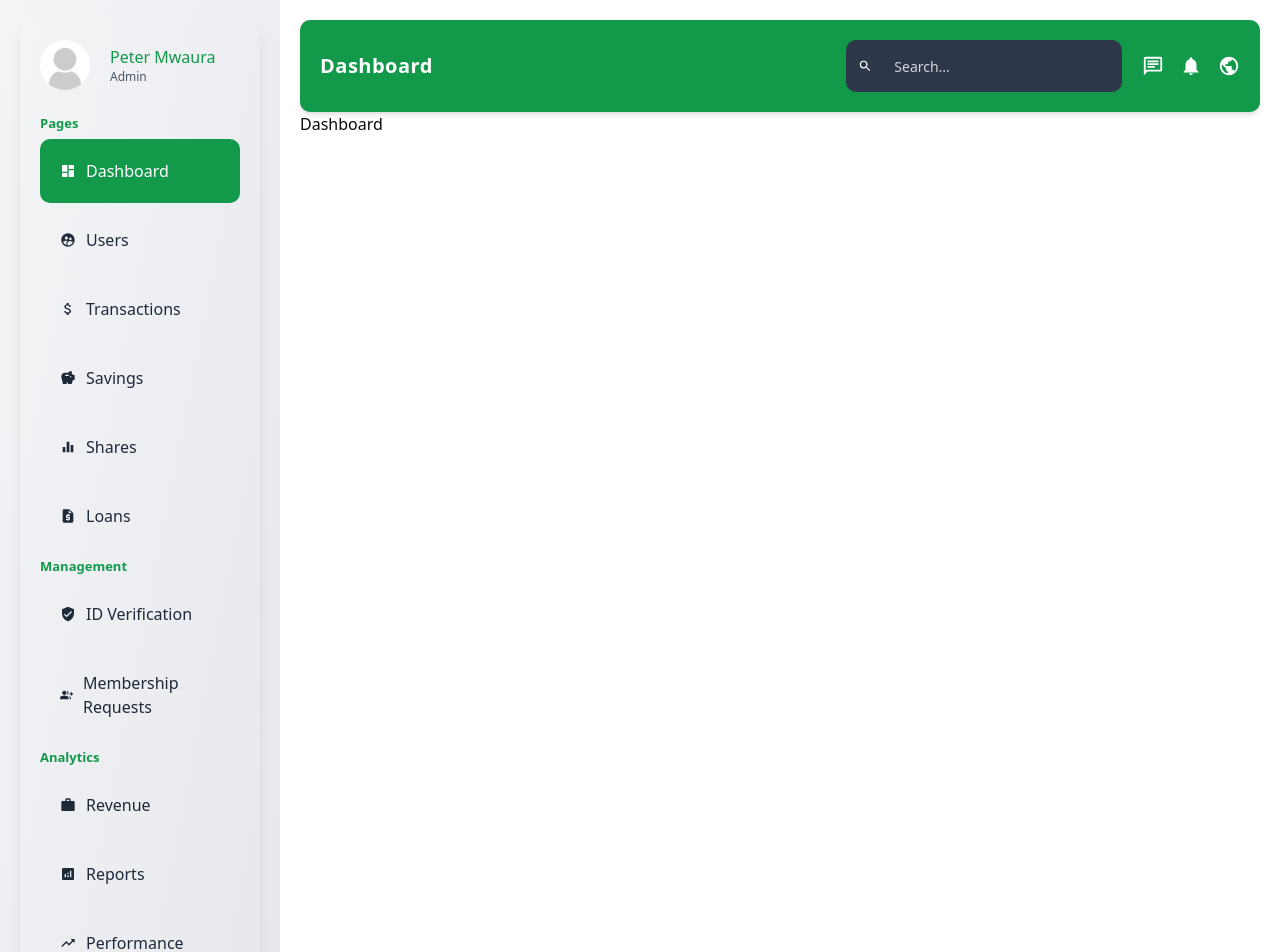
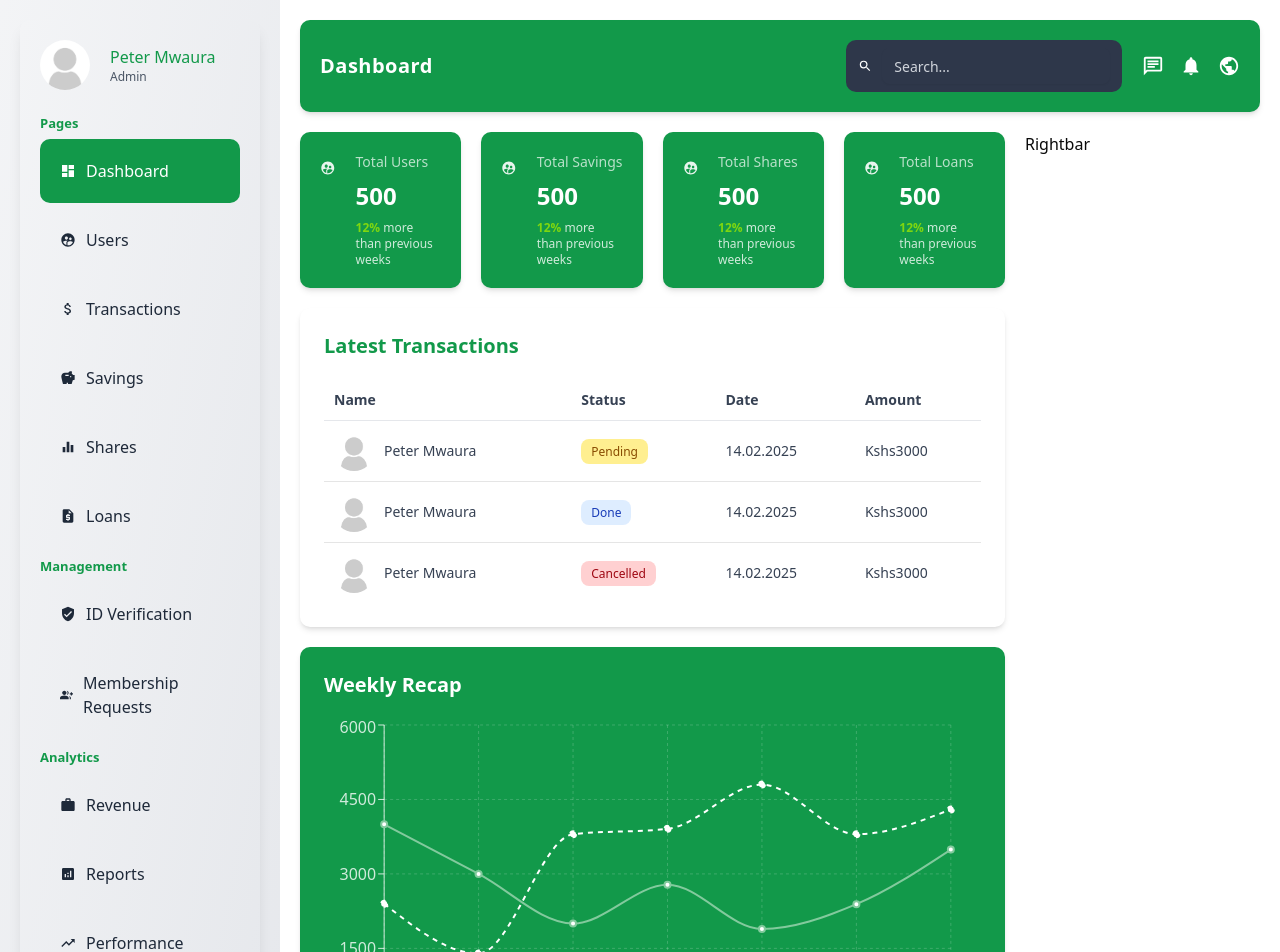
Before and after one commit to peter-mwaura/allater-sacco-web, a Next.js app: page /dashboard in a window 1280 px wide. Shown: the top 952 px of the page. Built offline with nearby package versions, Linux system fonts and the light colour scheme.

Commit message:
feat(dashboard): add Cards and Chart components to dashboard layout

```diff
--- a/package.json
+++ b/package.json
@@ -20,6 +20,7 @@
     "react-dom": "^19.0.0",
     "react-hook-form": "^7.54.2",
     "react-icons": "4.11",
+    "recharts": "^2.15.3",
     "sonner": "^2.0.1",
     "tailwind-merge": "^3.0.2",
     "tw-animate-css": "^1.2.4",
--- a/src/app/dashboard/page.tsx
+++ b/src/app/dashboard/page.tsx
@@ -1,5 +1,26 @@
+import Card from '@/components/dashboard/card/card';
+import Chart from '@/components/dashboard/chart/chart';
+import Rightbar from '@/components/dashboard/rightbar/rightbar';
+import Transactions from '@/components/dashboard/transactions/transactions';
+
 const Dashboard = () => {
-    return <div>Dashboard</div>;
+    return (
+        <div className="flex gap-5 mt-5">
+            <div className="flex-3 flex flex-col gap-5">
+                <div className="flex gap-5 justify-between">
+                    <Card title={'Users'} />
+                    <Card title={'Savings'} />
+                    <Card title={'Shares'} />
+                    <Card title={'Loans'} />
+                </div>
+                <Transactions />
+                <Chart />
+            </div>
+            <div className="flex-1">
+                <Rightbar />
+            </div>
+        </div>
+    );
 };
 
 export default Dashboard;
--- /dev/null
+++ b/src/components/dashboard/card/card.tsx
@@ -0,0 +1,26 @@
+import { MdSupervisedUserCircle } from 'react-icons/md';
+
+interface CardProps {
+    title: string;
+}
+
+const Card = ({ title }: CardProps) => {
+    return (
+        <div className="bg-[#12994A] text-white p-5 rounded-lg shadow-md flex gap-5 cursor-pointer w-full hover:bg-[#1BB85A] transition-colors duration-300">
+            <MdSupervisedUserCircle
+                size={32}
+                className="text-white opacity-90"
+            />
+            <div className="flex flex-col gap-2">
+                <span className="text-sm text-white opacity-70">{`Total ${title}`}</span>
+                <span className="text-2xl font-semibold">{500}</span>
+                <span className="text-xs text-white opacity-80">
+                    <span className="text-lime-400 font-semibold">12%</span>{' '}
+                    more than previous weeks
+                </span>
+            </div>
+        </div>
+    );
+};
+
+export default Card;
--- /dev/null
+++ b/src/components/dashboard/chart/chart.tsx
@@ -0,0 +1,67 @@
+'use client';
+
+import {
+    LineChart,
+    Line,
+    XAxis,
+    YAxis,
+    CartesianGrid,
+    Tooltip,
+    Legend,
+    ResponsiveContainer,
+} from 'recharts';
+
+const data = [
+    { name: 'Sun', visit: 4000, click: 2400 },
+    { name: 'Mon', visit: 3000, click: 1398 },
+    { name: 'Tue', visit: 2000, click: 3800 },
+    { name: 'Wed', visit: 2780, click: 3908 },
+    { name: 'Thu', visit: 1890, click: 4800 },
+    { name: 'Fri', visit: 2390, click: 3800 },
+    { name: 'Sat', visit: 3490, click: 4300 },
+];
+
+const Chart = () => {
+    return (
+        <div className="h-[450px] bg-[#12994A] p-6 rounded-lg shadow-md">
+            <h2 className="text-white font-bold text-xl mb-4">Weekly Recap</h2>
+            <ResponsiveContainer width="100%" height="90%">
+                <LineChart
+                    data={data}
+                    margin={{ top: 10, right: 30, left: 0, bottom: 0 }}
+                >
+                    <CartesianGrid strokeDasharray="3 3" stroke="#ffffff30" />
+                    <XAxis dataKey="name" stroke="#ffffffcc" />
+                    <YAxis stroke="#ffffffcc" />
+                    <Tooltip
+                        contentStyle={{
+                            background: '#ffffff',
+                            borderRadius: '8px',
+                            color: '#333',
+                            border: 'none',
+                            boxShadow: '0 4px 10px rgba(0,0,0,0.15)',
+                        }}
+                        labelStyle={{ color: '#12994A', fontWeight: 'bold' }}
+                        itemStyle={{ color: '#12994A' }}
+                    />
+                    <Legend wrapperStyle={{ color: 'white' }} />
+                    <Line
+                        type="monotone"
+                        dataKey="visit"
+                        stroke="#82ca9d"
+                        strokeWidth={2}
+                    />
+                    <Line
+                        type="monotone"
+                        dataKey="click"
+                        stroke="#fff"
+                        strokeDasharray="5 5"
+                        strokeWidth={2}
+                    />
+                </LineChart>
+            </ResponsiveContainer>
+        </div>
+    );
+};
+
+export default Chart;
--- /dev/null
+++ b/src/components/dashboard/rightbar/rightbar.tsx
@@ -0,0 +1,5 @@
+const Rightbar = () => {
+    return <div>Rightbar</div>;
+};
+
+export default Rightbar;
--- /dev/null
+++ b/src/components/dashboard/transactions/transactions.tsx
@@ -0,0 +1,88 @@
+import Image from 'next/image';
+
+const Transactions = () => {
+    return (
+        <div className="bg-white p-6 rounded-lg shadow-md">
+            <h2 className="mb-5 text-xl font-semibold text-[#12994A]">
+                Latest Transactions
+            </h2>
+            <table className="w-full text-sm text-gray-700">
+                <thead>
+                    <tr className="text-left border-b border-gray-200">
+                        <th className="p-2.5">Name</th>
+                        <th className="p-2.5">Status</th>
+                        <th className="p-2.5">Date</th>
+                        <th className="p-2.5">Amount</th>
+                    </tr>
+                </thead>
+                <tbody>
+                    <tr className="border-b">
+                        <td className="p-2.5">
+                            <div className="flex items-center gap-2.5">
+                                <Image
+                                    className="rounded-full object-cover"
+                                    src="/images/noavatar.png"
+                                    alt=""
+                                    width={40}
+                                    height={40}
+                                />
+                                Peter Mwaura
+                            </div>
+                        </td>
+                        <td className="p-2.5">
+                            <span className="bg-yellow-300/50 text-yellow-800 text-xs font-medium px-2.5 py-1 rounded-md">
+                                Pending
+                            </span>
+                        </td>
+                        <td className="p-2.5">14.02.2025</td>
+                        <td className="p-2.5">Kshs3000</td>
+                    </tr>
+                    <tr className="border-b">
+                        <td className="p-2.5">
+                            <div className="flex items-center gap-2.5">
+                                <Image
+                                    className="rounded-full object-cover"
+                                    src="/images/noavatar.png"
+                                    alt=""
+                                    width={40}
+                                    height={40}
+                                />
+                                Peter Mwaura
+                            </div>
+                        </td>
+                        <td className="p-2.5">
+                            <span className="bg-blue-200/50 text-blue-800 text-xs font-medium px-2.5 py-1 rounded-md">
+                                Done
+                            </span>
+                        </td>
+                        <td className="p-2.5">14.02.2025</td>
+                        <td className="p-2.5">Kshs3000</td>
+                    </tr>
+                    <tr>
+                        <td className="p-2.5">
+                            <div className="flex items-center gap-2.5">
+                                <Image
+                                    className="rounded-full object-cover"
+                                    src="/images/noavatar.png"
+                                    alt=""
+                                    width={40}
+                                    height={40}
+                                />
+                                Peter Mwaura
+                            </div>
+                        </td>
+                        <td className="p-2.5">
+                            <span className="bg-red-300/50 text-red-800 text-xs font-medium px-2.5 py-1 rounded-md">
+                                Cancelled
+                            </span>
+                        </td>
+                        <td className="p-2.5">14.02.2025</td>
+                        <td className="p-2.5">Kshs3000</td>
+                    </tr>
+                </tbody>
+            </table>
+        </div>
+    );
+};
+
+export default Transactions;
```
Also changed, not shown: 1 other file (tests, documents, lock files or other folders).
